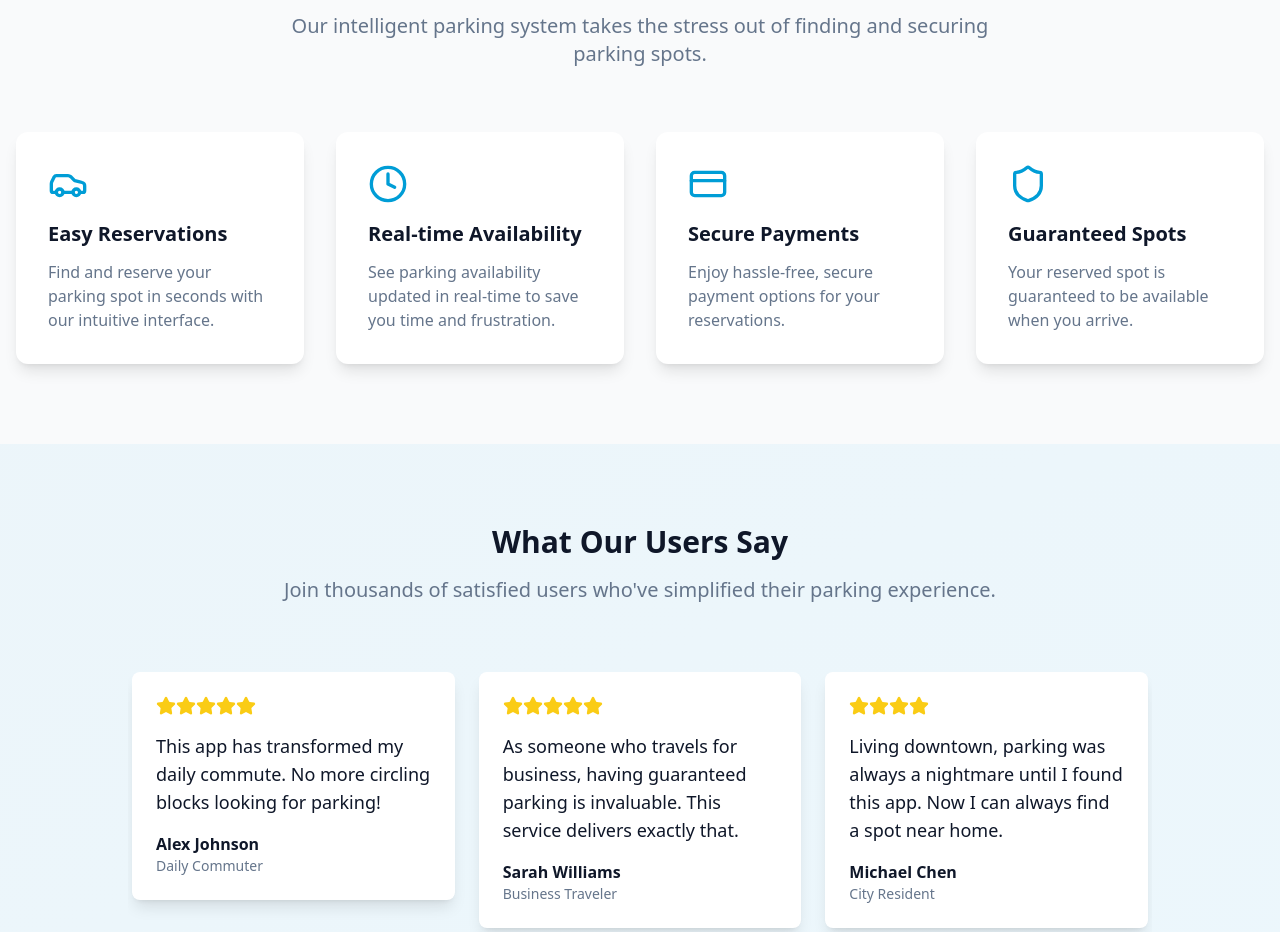
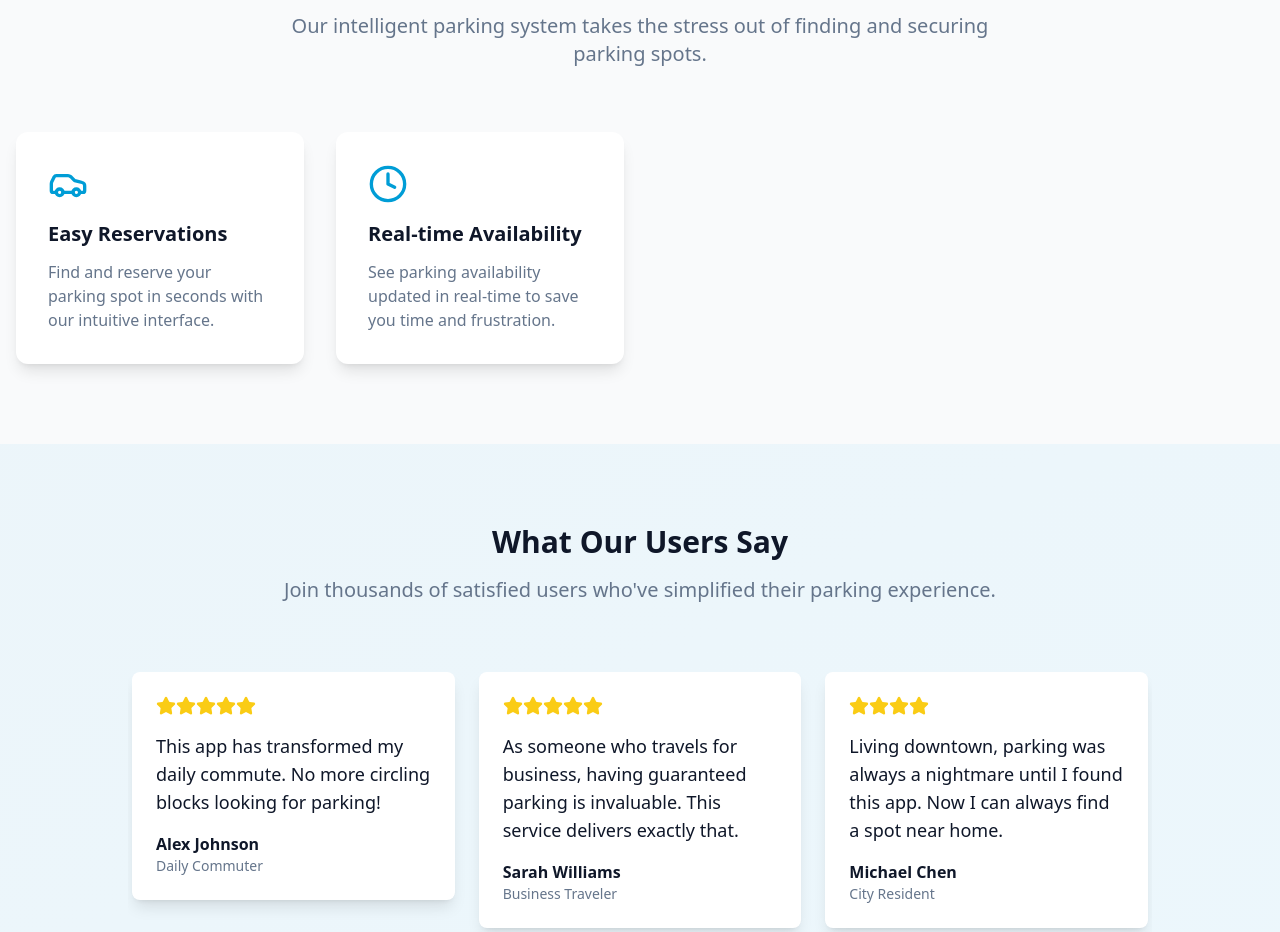
Before and after one commit to debanga-r-hazarika/intellipark-new, a React (Vite) app: page / in a window 1280 px wide. Shown: the part 920-1852 px from the top of the page. Built offline with nearby package versions, Linux system fonts and the light colour scheme.

Commit message:
Remove features
Remove secure payments and guaranteed spots from the features section.

```diff
--- a/src/pages/Home.tsx
+++ b/src/pages/Home.tsx
@@ -1,4 +1,3 @@
-
 import React, { useState } from 'react';
 import { Button } from '@/components/ui/button';
 import { Select, SelectContent, SelectItem, SelectTrigger, SelectValue } from '@/components/ui/select';
@@ -10,7 +9,7 @@ import { toast } from 'sonner';
 import { parkingComplexes, parkingData } from '@/utils/parkingData';
 import { Card, CardContent } from '@/components/ui/card';
 import { Carousel, CarouselContent, CarouselItem, CarouselNext, CarouselPrevious } from '@/components/ui/carousel';
-import { Car, Clock, CreditCard, Shield, Star, Users } from 'lucide-react';
+import { Car, Clock, Star, Users } from 'lucide-react';
 
 const Home: React.FC<{ isLoggedIn: boolean }> = ({ isLoggedIn }) => {
   const [selectedComplex, setSelectedComplex] = useState<string>(parkingComplexes[0]);
@@ -66,16 +65,6 @@ const Home: React.FC<{ isLoggedIn: boolean }> = ({ isLoggedIn }) => {
       icon: <Clock className="h-10 w-10 text-primary" />,
       title: "Real-time Availability",
       description: "See parking availability updated in real-time to save you time and frustration."
-    },
-    {
-      icon: <CreditCard className="h-10 w-10 text-primary" />,
-      title: "Secure Payments",
-      description: "Enjoy hassle-free, secure payment options for your reservations."
-    },
-    {
-      icon: <Shield className="h-10 w-10 text-primary" />,
-      title: "Guaranteed Spots",
-      description: "Your reserved spot is guaranteed to be available when you arrive."
     }
   ];
 
```
